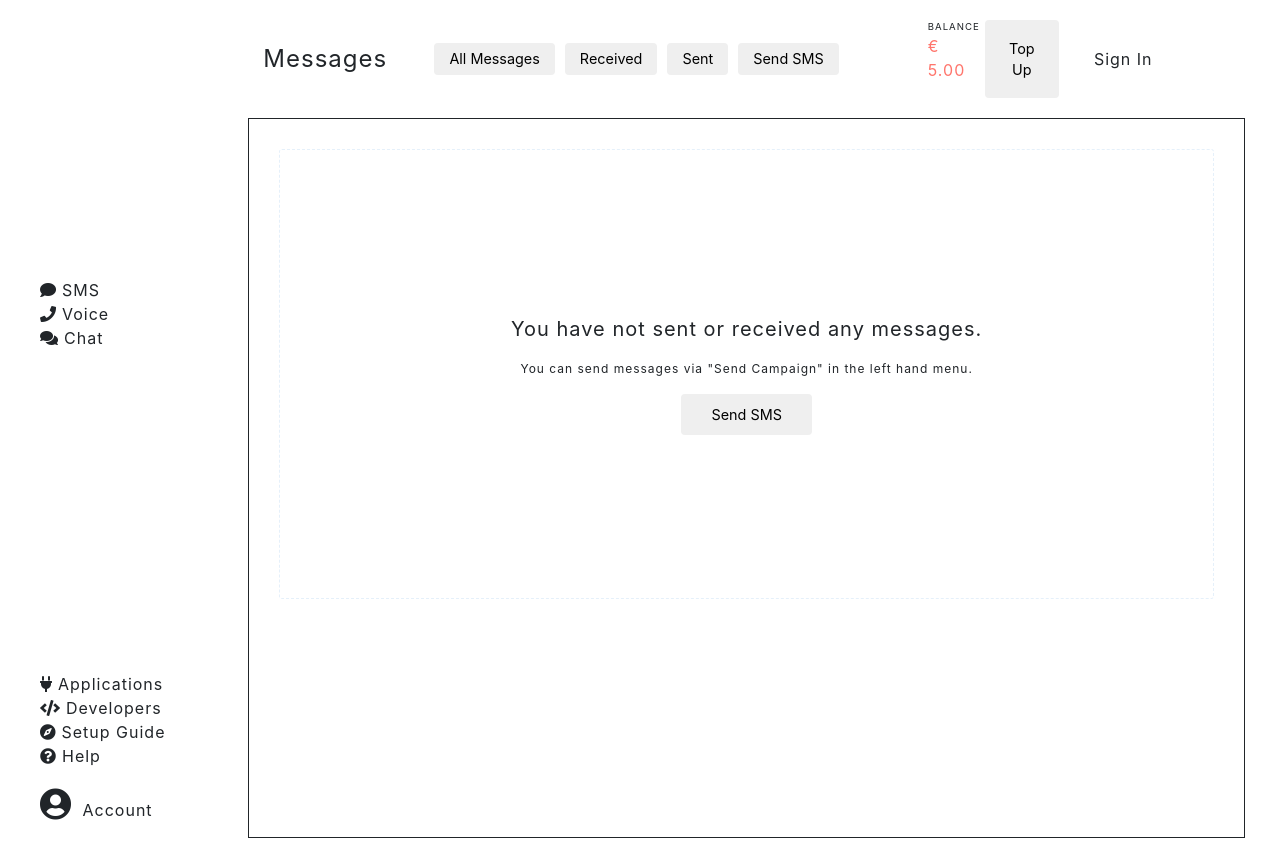
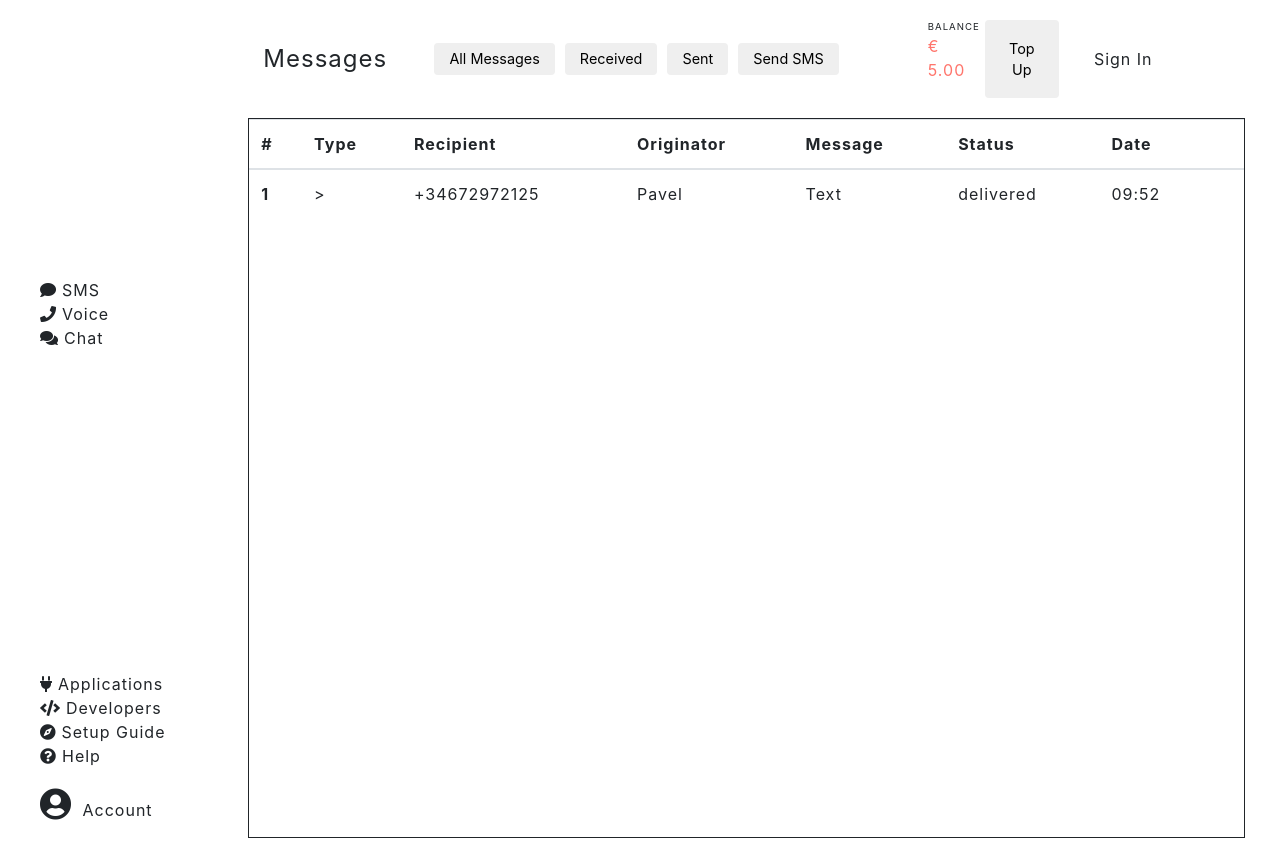
Before and after one commit to pablospaniard/MessageApp, a React (Create React App) app: page / in a window 1280 px wide. Built offline with nearby package versions, Linux system fonts and the light colour scheme.

Commit message:
front 1 fase done

```diff
--- a/src/components/Messages/All/All.js
+++ b/src/components/Messages/All/All.js
@@ -1,9 +1,38 @@
-import React from 'react'
+import React, { Component } from 'react'
+import { Table } from 'reactstrap'
 
 import { NoMessages } from '../../Messages'
 
-const All = props => {
-  return <NoMessages />
+class All extends Component {
+  render() {
+    return (
+      <Table>
+        <thead>
+          <tr>
+            <th>#</th>
+            <th>Type</th>
+            <th>Recipient</th>
+            <th>Originator</th>
+            <th>Message</th>
+            <th>Status</th>
+            <th>Date</th>
+            <th />
+          </tr>
+        </thead>
+        <tbody>
+          <tr>
+            <th scope="row">1</th>
+            <td>></td>
+            <td>+34672972125</td>
+            <td>Pavel</td>
+            <td>Text</td>
+            <td>delivered</td>
+            <td>09:52</td>
+          </tr>
+        </tbody>
+      </Table>
+    )
+  }
 }
 
 export default All
```
